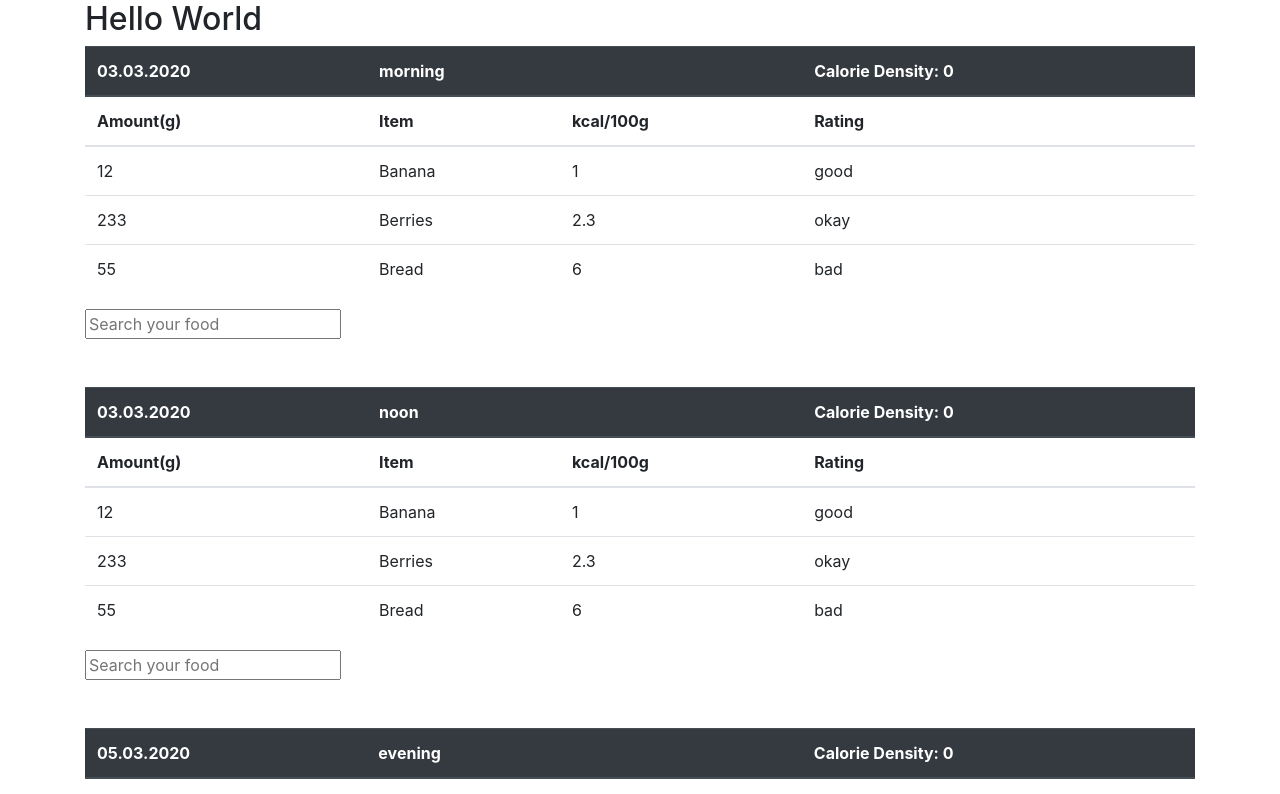
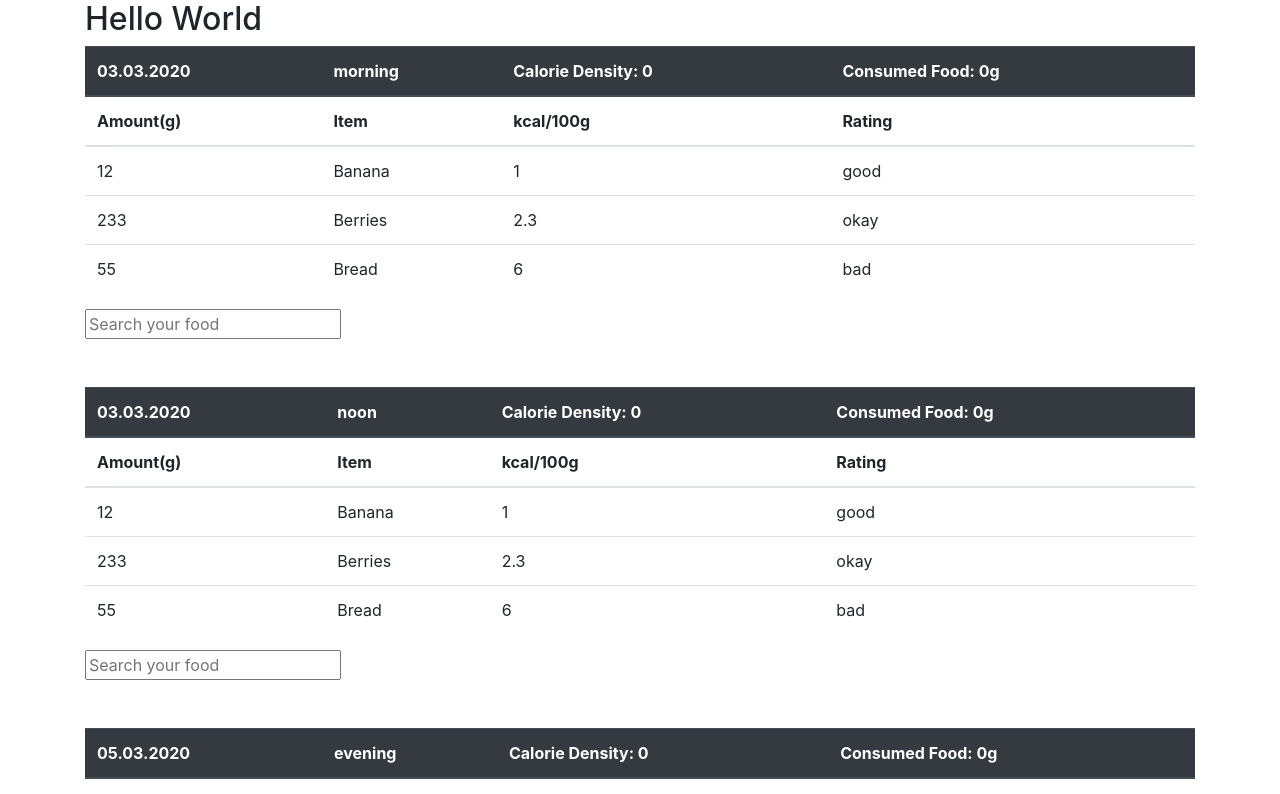
Before and after one commit to MdYeasinSamadArnob/CalorieDensity, a React (Create React App) app in the folder calorie-density/: page / in a window 1280 px wide. Shown: the top 794 px of the page. Built offline with nearby package versions, Linux system fonts and the light colour scheme.

Commit message:
consumed amount

```diff
--- a/calorie-density/src/components/food-list.component.js
+++ b/calorie-density/src/components/food-list.component.js
@@ -9,7 +9,8 @@ export default class FoodList extends Component {
     constructor(props) {
         super(props);
         this.state = {
-            calDensity: 0
+            calDensity: 0,
+            consumedGramsOfFood: 0
         };
     }
 
@@ -21,7 +22,8 @@ export default class FoodList extends Component {
         var cell2 = row.insertCell(1);
         cell2.innerHTML = nf_calories;
         cell1.innerHTML = amount;
-        this.setState({ calDensity: this.state.calDensity + 1 })
+        this.setState({ calDensity: this.state.calDensity + (nf_calories / 100),
+            consumedGramsOfFood: Number(this.state.consumedGramsOfFood) + Number(amount)})
     }
 
     render() {
@@ -32,8 +34,9 @@ export default class FoodList extends Component {
                     <thead class="thead-dark">
                         <tr>
                             <th scope="col">{this.props.date}</th>
-                            <th scope="col" colspan="2"> {this.props.daytime}</th>
+                            <th scope="col"> {this.props.daytime}</th>
                             <th scope="col">Calorie Density: {this.state.calDensity}</th>
+                            <th scope="col">Consumed Food: {this.state.consumedGramsOfFood}g</th>
                         </tr>
                     </thead>
                     <thead>
```
